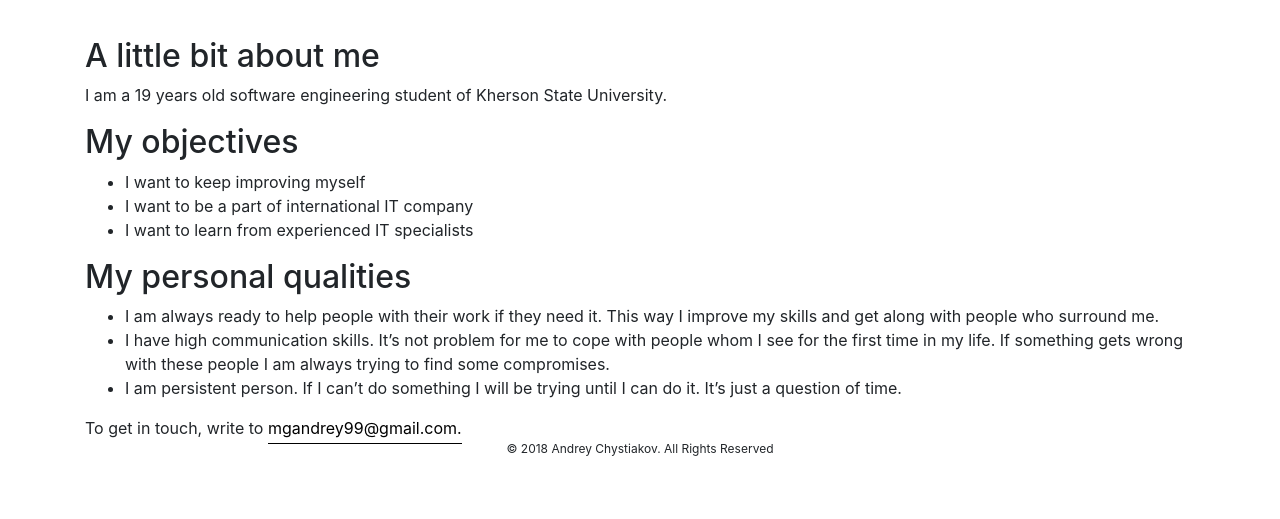
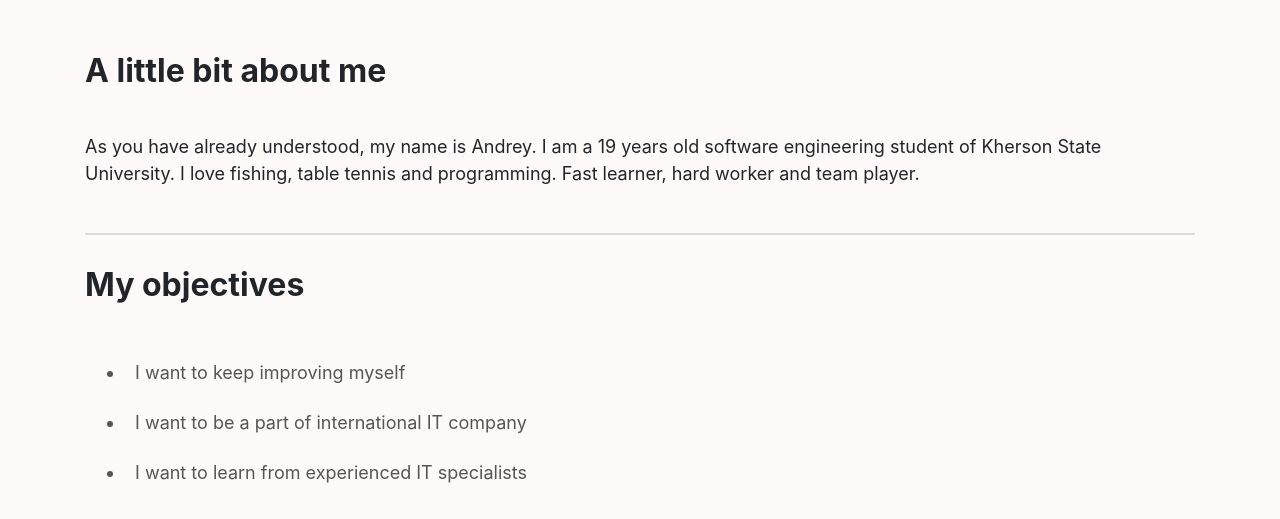
Before and after one commit to chizzzy/business-card, a website: page index.html in a window 1280 px wide. Shown: the part 433-952 px from the top of the page. Before the commit the page ends 907 px from the top, so only its background shows below. Drawn offline with nearby package versions, Linux system fonts and the light colour scheme.

Commit message:
increased padding between paragraphs, added horizontal lines between blocks, increased font-size

```diff
--- a/index.html
+++ b/index.html
@@ -58,20 +58,25 @@
 	</header>
 	<!--Hi -->
 	<div class="container about">
-	<h2>A little bit about me</h2>
-	<p>I am a 19 years old software engineering student of Kherson State University.</p>
-	<h2>My objectives</h2>
+	<h2 class="title">A little bit about me</h2>
+	<p class="about_me">As you have already understood, my name is Andrey. I am a 19 years old software engineering student of Kherson State University. I love fishing, table tennis and programming. Fast learner, hard worker and team player. </p>
+	<hr>
+	<h2 class="title">My objectives</h2>
 	<ul>
 		<li>I want to keep improving myself </li>
 		<li>I want to be a part of international IT company </li>
 		<li>I want to learn from experienced IT specialists</li>
 	</ul>
-	<h2>My personal qualities</h2>
+	<hr>
+	<div class="section-title">
+	<h2 class="title">My personal qualities</h2>
+</div>
 	<ul>
 		<li>I am always ready to help people with their work if they need it. This way I improve my skills and get along with people who surround me. </li>
 		<li>I have high communication skills. It’s not problem for me to cope with people whom I see for the first time in my life. If something gets wrong with these people I am always trying to find some compromises. </li>
 		<li>I am persistent person. If I can’t do something I will be trying until I can do it. It’s just a question of time.</li>
 	</ul>
+	<hr>
 	<div class="get-in-touch">
 		<span>To get in touch, write to</span>
 		<a class="email" href="mailto:mgandrey99@gmail.com">mgandrey99@gmail.com.</a>
--- a/sass/main.sass
+++ b/sass/main.sass
@@ -2,8 +2,8 @@
 	.personal-profile_avatar
 		display: none
 body
-	background-color: white
-    font-family: 'Roboto', sans-serif;
+	background-color: #FFFAFA
+    font-family: 'Roboto', sans-serif
 .main-header
 	display: flex
 	background: linear-gradient(#333333, #5A5454)
@@ -59,9 +59,12 @@ hr
 .reserved
 	text-align: center
 	font-size: 12px
+	padding-top: 50px
 
 .get-in-touch
 	color:black
+	font-size: 25px
+	padding-top: 50px
 .profile-link
 	color: white
 .profile-link:hover
@@ -76,7 +79,38 @@ a:hover
 	color: black
 	transition: 0.5s
 	padding-bottom: 5px
+	font-size: 25px
 
 .email:hover
 	color: black
 	border-bottom: 0px solid black
+ul
+	padding:
+		top: 20px
+		bottom: 30px
+.about_me
+	padding:
+		top: 20px
+		bottom: 30px
+	font-size: 18px
+    font-weight: 400
+    color: #555
+    line-height: 30px
+.title
+	font-weight: bold
+	padding:
+		top: 15px
+		bottom: 15px
+li
+	font-size: 18px
+	padding: 10px
+	font-weight: 400
+	color: #555
+	line-height: 30px
+hr
+
+    border: none;
+    background-color: #DCDCDC
+    color: #DCDCDC
+    height: 2px
+    aling: center
```
Also changed, not shown: css/main.css.
